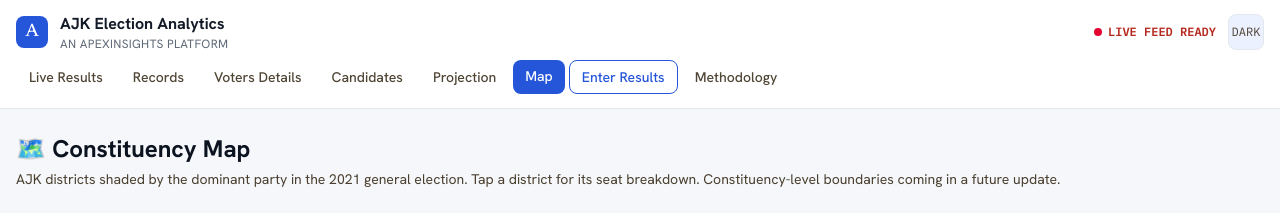
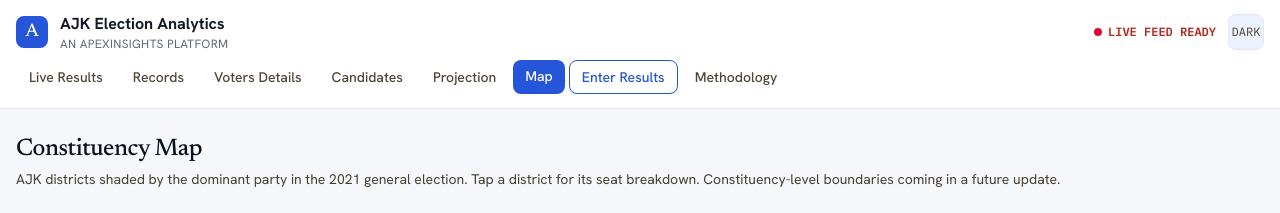
Before and after one commit to b667tzmt4f-collab/ajk-election-2026, a Next.js app: page /map in a window 1280 px wide. Shown: the top 213 px of the page. Built offline with nearby package versions, Linux system fonts and the light colour scheme; no server answers; the database is empty.

Commit message:
Fix Map tab heading: strip emoji, apply Newsreader display font

```diff
--- a/src/pages/map.tsx
+++ b/src/pages/map.tsx
@@ -116,7 +116,7 @@ export default function MapView() {
   return (
     <Layout>
       <div className="mb-6">
-        <h2 className="text-2xl font-bold mb-1">🗺️ Constituency Map</h2>
+        <h2 className="text-2xl font-bold mb-1 font-display">Constituency Map</h2>
         <p className="text-sm" style={{ color: 'var(--text2)' }}>
           AJK districts shaded by the dominant party in the 2021 general election.
           Tap a district for its seat breakdown. Constituency-level boundaries coming in a future update.
```
